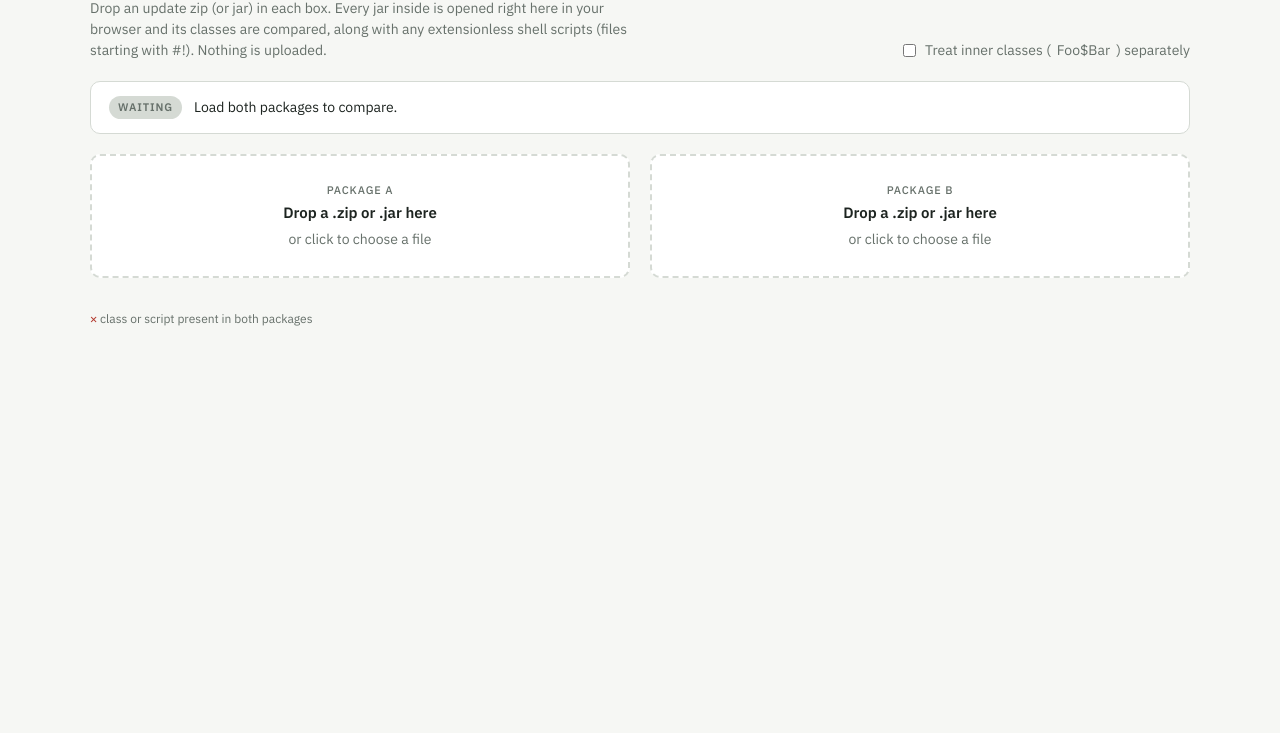
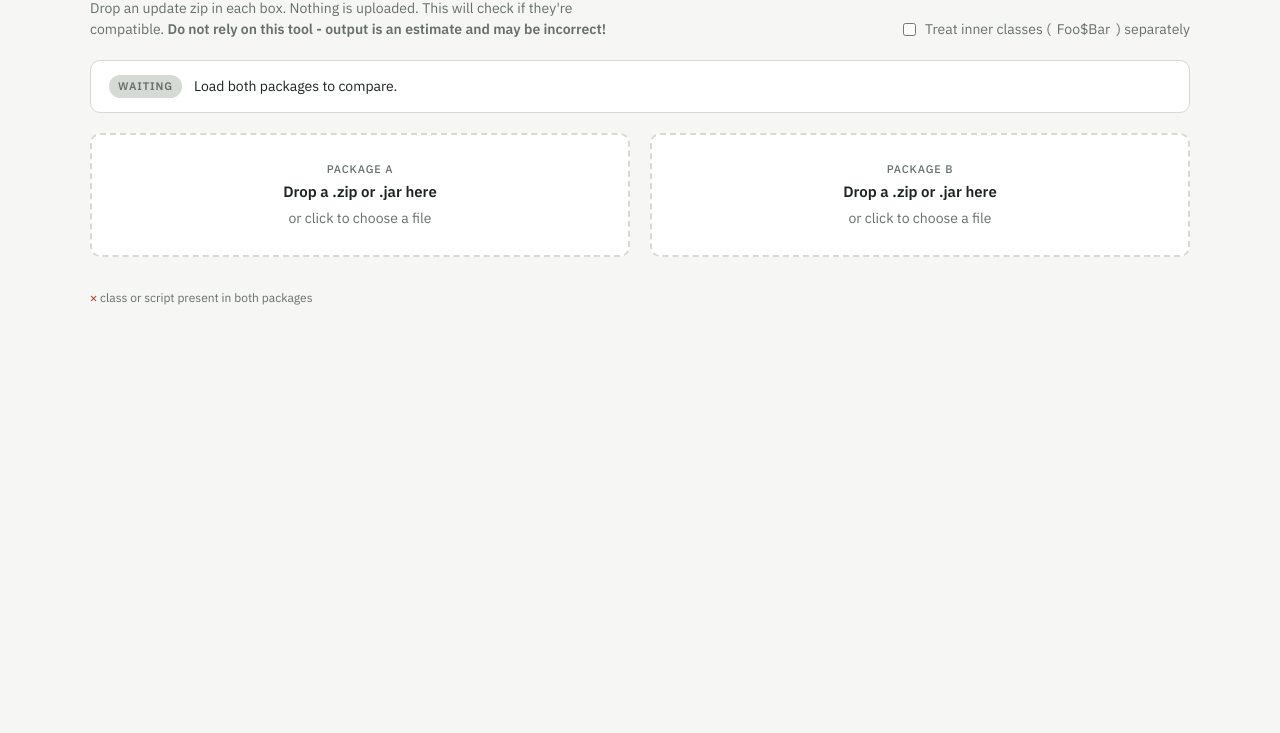
Before and after one commit to indes-mh2p/ModCompat, a plain HTML site: page index.html in a window 1280 px wide. Shown: the part 67-800 px from the top of the page. Drawn offline with nearby package versions, Linux system fonts and the light colour scheme.

Commit message:
Revise description and add warning in index.html
Updated the description to clarify functionality and added a warning about output reliability.

```diff
--- a/index.html
+++ b/index.html
@@ -121,7 +121,7 @@
   <header>
     <div>
       <h1>MH2p Mod Update Package Conflict Checker</h1>
-      <p class="lede">Drop an update zip (or jar) in each box. Every jar inside is opened right here in your browser and its classes are compared, along with any extensionless shell scripts (files starting with <span class="k">#!</span>). Nothing is uploaded.</p>
+      <p class="lede">Drop an update zip in each box. Nothing is uploaded. This will check if they're compatible. <b>Do not rely on this tool - output is an estimate and may be incorrect!</b> </p>
     </div>
     <div class="opts">
       <label><input type="checkbox" id="opt-inner"> Treat inner classes (<span class="k">Foo$Bar</span>) separately</label>
```
